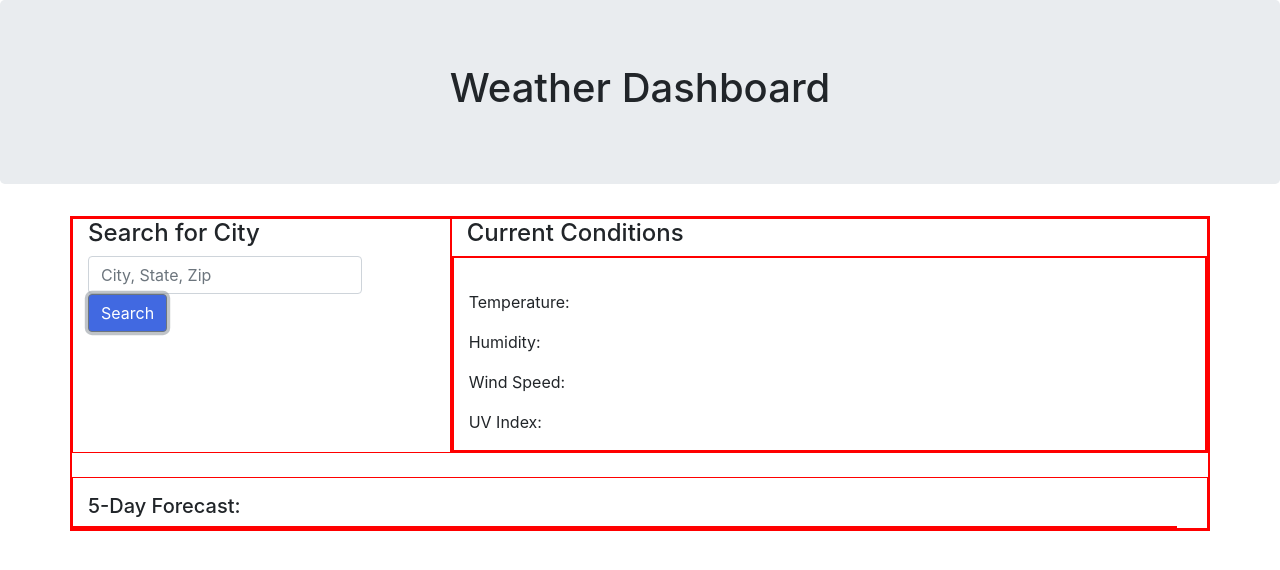
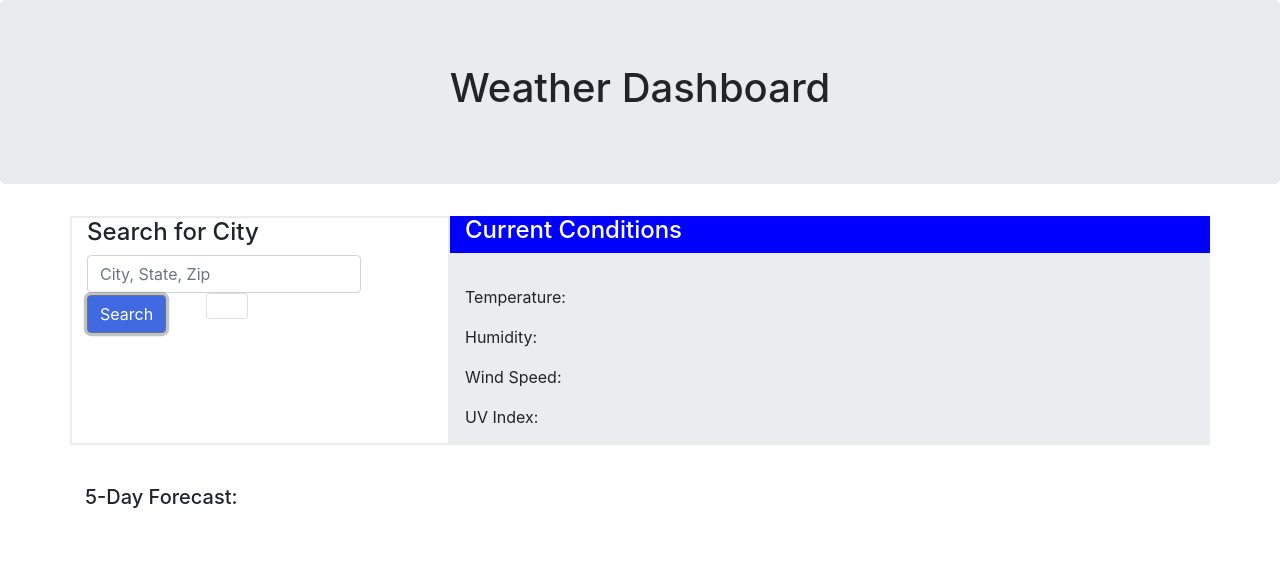
Before and after one commit to davidnjaffe/weather-dashboard, a plain HTML site: page index.html in a window 1280 px wide. Both pictures are taken after typing "Sample" into the empty fields and a click on the button "Search". Drawn offline with nearby package versions, Linux system fonts and the light colour scheme; no server answers.

Commit message:
added styling

```diff
--- a/Assets/script.js
+++ b/Assets/script.js
@@ -5,7 +5,15 @@ $("#search-btn").on("click", function (event) {
   console.log(CityInput);
   buildQueryUrl(CityInput);
   buildForecast(CityInput)
+  makeList();
 });
+
+
+function makeList() {
+  CityInput = $("#CitySearch").val();
+  CityList = $("<li>").addClass("list-group-item").text(CityInput);
+  $(".saveList").append(CityList);
+}
 
 function buildQueryUrl(cityName) {
   $("#CitySearch").val("");
@@ -101,19 +109,19 @@ function buildForecast(cityName) {
       console.log(response.list[i]);
 
 
-      var card = $("<div>").addClass("card col-md-2  bg-primary text-white");
+      var card = $("<div>").addClass("card col-md-2 ml-4 bg-primary text-white");
       var cardBody = $("<div>").addClass("card-body forecastBody")
       var cityDate = $("<h6>").addClass("card-title").text(response.list[i].dt_txt);
       var temperature = $("<p>").addClass("card-text forecastTemp").text("Temperature:" + " " + response.list[i].main.temp + "°F");
-      var humidity = $("<p>").addClass("card-text forecastHumidity").text("Humidity" + " " + response.list[1].main.humidity + "%");
-      var weatherIcon = $("#weather-icon").attr("src","https://openweathermap.org/img/w/" + response.list[0].weather[0].icon +".png");
+      var humidity = $("<p>").addClass("card-text forecastHumidity").text("Humidity" + " " + response.list[i].main.humidity + "%");
+      var weatherIcon = $("<img>").attr("src","https://openweathermap.org/img/w/" + response.list[i].weather[0].icon +".png");
 
         cardBody.append(cityDate, weatherIcon, temperature, humidity);
         card.append(cardBody);
         $("#forecast").append(card);
 
       }
-    }
+    }s
 
 
   });
--- a/Assets/style.css
+++ b/Assets/style.css
@@ -3,7 +3,7 @@ h1 {
 }
 
 div {
-    border: 1px solid red;
+    /* border: 1px solid red; */
 }
 
 .btn {
@@ -14,3 +14,19 @@ div {
     background-color: sandybrown;
     border-color: sandybrown;
 }
+
+#current-weather{
+    background-color: #eaecef;
+}
+
+#currents {
+
+    background-color: blue;
+}
+#current-header{
+    color:white;
+}
+
+#search-block{
+    border: 2px solid #eaecef
+}
--- a/index.html
+++ b/index.html
@@ -29,7 +29,7 @@
 
     <div class="container">
       <div class="row">
-        <div class="col-md-4">
+        <div class="col-md-4" id="search-block">
           <h4>Search for City</h4>
           <form class="form-inline my-2 my-lg-0">
             <input
@@ -42,12 +42,12 @@
             <button class="btn btn-secondary my-2 my-sm-0" id= "search-btn" type="search">
               Search
             </button>
-            <ul class="mr-5 mt-2" id="search-history"></ul>
+            <ul class="saveList" id="search-history"></ul>
           </form>
         </div>
         <!-- CURRENT CONDITIONS -->
-        <div class="col-md-8">
-          <h4>Current Conditions</h4>
+        <div class="col-md-8" id="currents">
+          <h4 id="current-header">Current Conditions</h4>
           <div class="row" id="current-weather">
             <div class="col-md-12">
               <h4><span id="current-city"></span></h4>
@@ -62,66 +62,6 @@
             </div>
           </div>
 
-
-
-
-
-
-
-          <!-- <h4>5 Day Forecast: </h4> -->
-
-
-
-                       <!-- <div class="card-deck">
-                        <div class="card bg-primary">
-                            <div id="day1" class="card-body p-2">
-                                    <h6 class="card-date"></h6>
-                                    <img class = "weather-icon">
-                                    </a><p class = "weather-temp"></p>
-                                    <p class = "weather-humidity"></p>
-
-                            </div>
-                        </div>
-                        <div class="card bg-primary">
-                            <div id="day2" class="card-body p-2">
-                                    <h6 class="card-date"></h6>
-                                    <img class = "weather-icon">
-                                    <p class = "weather-temp"></p>
-                                    <p class = "weather-humidity"></p>
-
-                            </div>
-                        </div>
-                        <div class="card bg-primary">
-                            <div id="day3" class="card-body p-2">
-                                    <h6 class="card-date"></h6>
-                                    <img class = "weather-icon">
-                                    <p class = "weather-temp"></p>
-                                    <p class = "weather-humidity"></p>
-
-                            </div>
-
-                        </div>
-                        <div class="card bg-primary">
-                            <div id="day4-" class=" card-body p-2">
-                                    <h6 class="card-date"></h6>
-                                    <img class = "weather-icon">
-                                    <p class = "weather-temp"></p>
-                                    <p class = "weather-humidity"></p>
-
-                            </div>
-                        </div>
-                        <div class="card bg-primary">
-                            <div id="day5" class="card-body p-2">
-                                    <h6 class="date"></h6>
-                                    <img class = "icon">
-                                    <p class = "temp"></p>
-                                    <p class = "humidity"></p>
-                                    <p class = "uvIndex"></p>
-                            </div>
-                        </div>
-                        </div>
-
-                </div> -->
         </div>
         <div class="mt-4 col-md-12">
 
```
